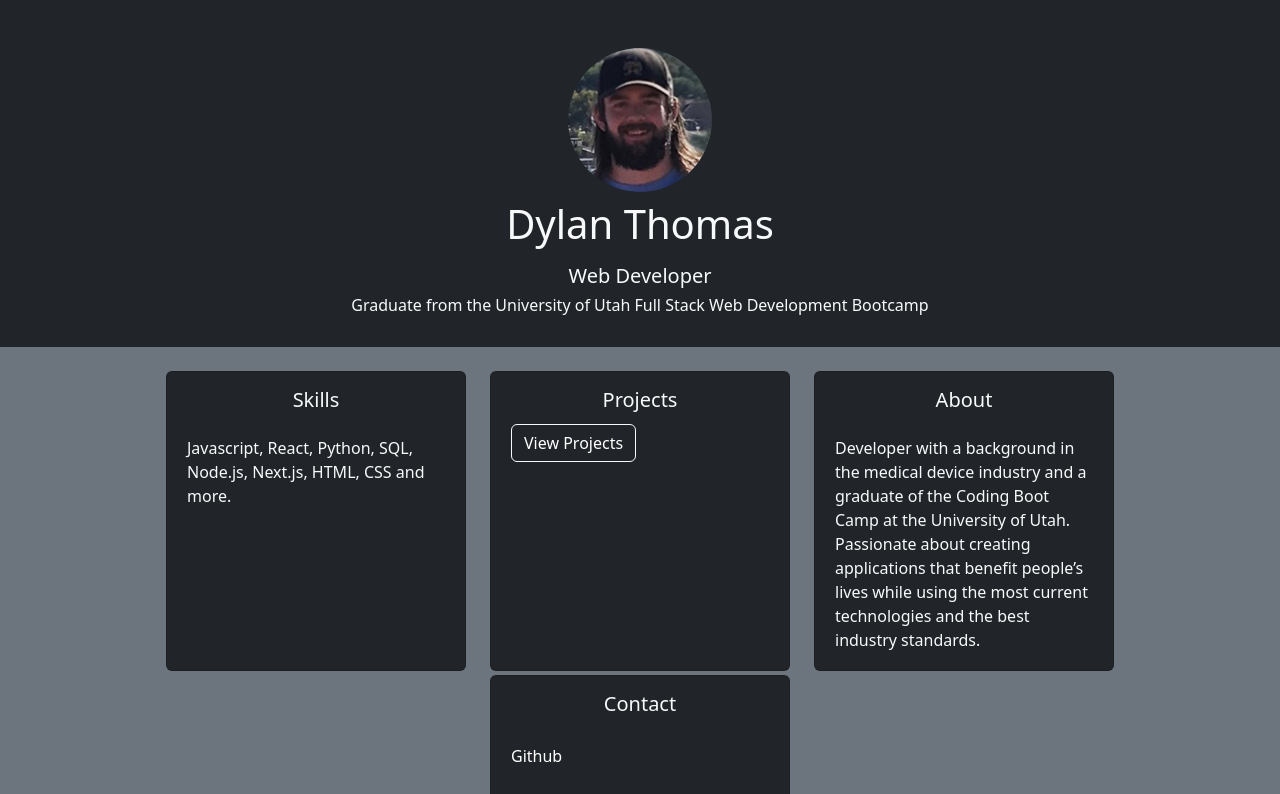
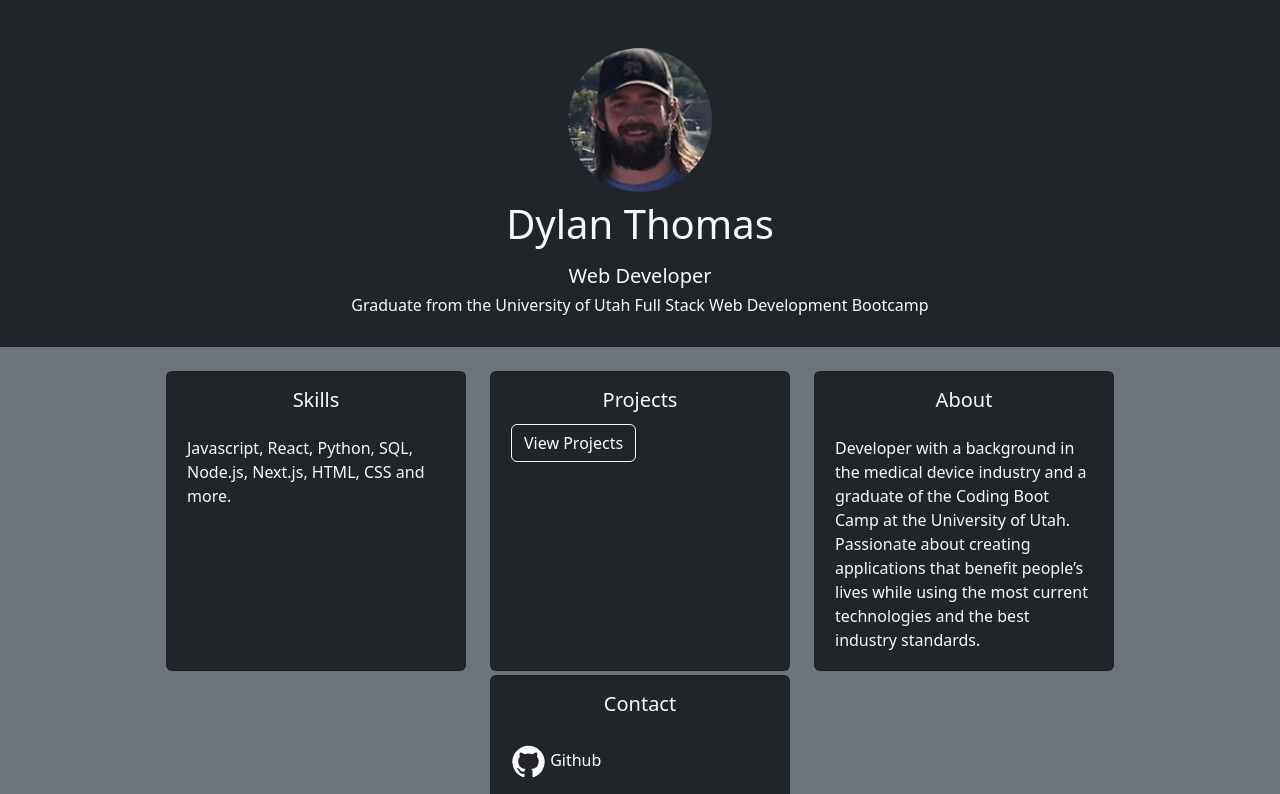
Before and after one commit to thomasdylan/portfolio, a Next.js app: page / in a window 1280 px wide. Shown: the top 794 px of the page. Built offline with nearby package versions, Linux system fonts and the light colour scheme.

Commit message:
Attempt to resolve vercel error
Vercel is unable to find the module for the Github icon

```diff
--- a/components/LinkContainer.tsx
+++ b/components/LinkContainer.tsx
@@ -2,7 +2,7 @@ import useMediaQuery from '@mui/material/useMediaQuery';
 import Link from 'next/link';
 import React from 'react';
 import { Container, Row, Col, Button, Card } from 'react-bootstrap';
-//import GitHubIcon from '@mui/icons-material/Github';
+import GitHubIcon from '@mui/icons-material/Github';
 import LinkedInIcon from '@mui/icons-material/LinkedIn';
 import EmailIcon from '@mui/icons-material/Email';
 import DescriptionIcon from '@mui/icons-material/Description';
@@ -102,7 +102,7 @@ const LinkContainer = () => {
                     href='https://github.com/thomasdylan'
                     style={{ textDecoration: 'none', color: 'white' }}
                   >
-                    Github
+                    <GitHubIcon fontSize='large' /> Github
                   </Link>
                   <br />
                   <Link
```
